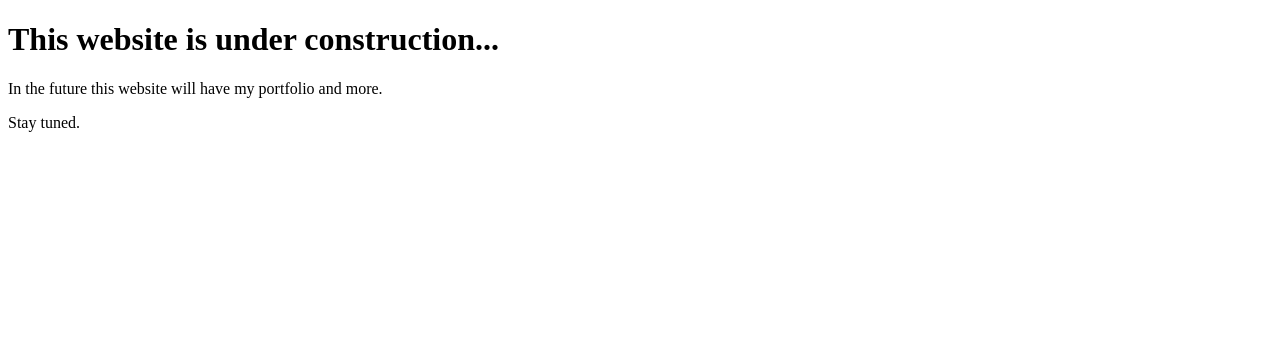
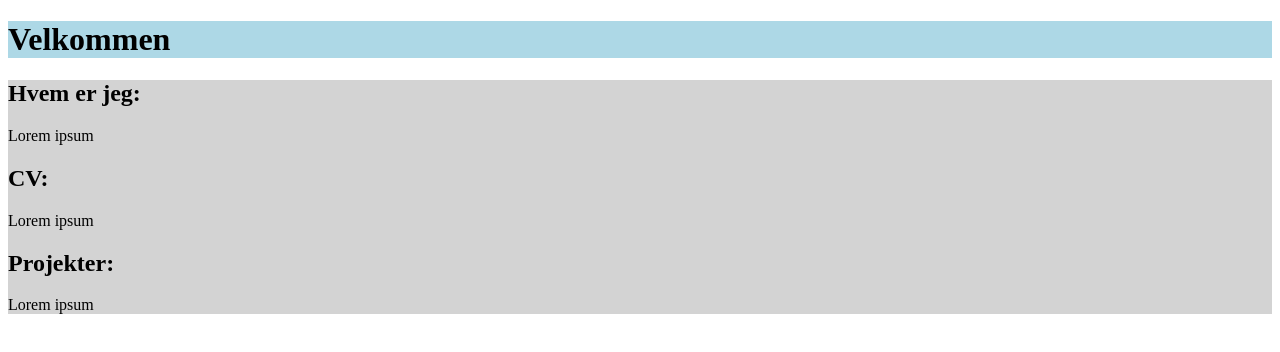
Before and after one commit to miniJmo/meyerolsen, a plain HTML site: page index.html in a window 1280 px wide. Drawn offline with Linux system fonts and the light colour scheme.

Commit message:
added articles and stuff

```diff
--- a/index.html
+++ b/index.html
@@ -1,12 +1,31 @@
 <!DOCTYPE html>
-<html>
-<body>
+<html lang="da">
+    <style>
+        header {
+            background: lightblue;
+        }
+        main {
+            background: lightgray;
+        }
+    </style>
 
-<header>
-    <h1> This website is under construction... </h1>
-    <p> In the future this website will have my portfolio and more. </p>
-    <p> Stay tuned. </p>
-</header>
-
-</body>
+    <body>
+        <header>
+            <h1> Velkommen </h1>
+        </header>
+        <main>
+            <article>
+                <h2> Hvem er jeg: </h2>
+                <p> Lorem ipsum </p>
+            </article>
+            <article>
+                <h2> CV: </h2>
+                <p> Lorem ipsum </p>
+            </article>
+            <article>
+                <h2> Projekter: </h2>
+                <p> Lorem ipsum </p>
+            </article>
+        </main>
+    </body>
 </html>
```
